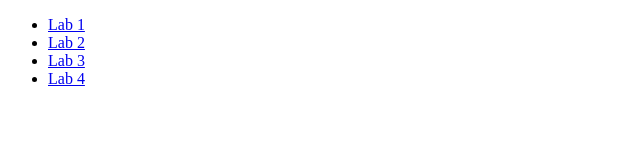
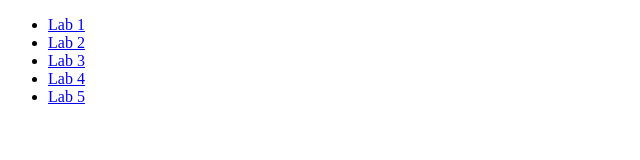
Before and after one commit to Michaelli8899/michael_personal_website, a plain HTML site: page index.html in a window 1280 px wide. Shown: the full height of the page, 0-640 px from the left. Drawn offline with Linux system fonts and the light colour scheme.

Commit message:
edit index

```diff
--- a/index.html
+++ b/index.html
@@ -12,6 +12,7 @@
         <li><a href = '67250_webdevlabs/mml2-lab2/index.html'>Lab 2</a></li>
         <li><a href = '67250_webdevlabs/mml2-lab3/index.html'>Lab 3</a></li>
         <li><a href = '67250_webdevlabs/mml2-lab4/index.html'>Lab 4</a></li>
+        <li><a href = '67250_webdevlabs/mml2-lab5/index.html'>Lab 5</a></li>
     </ul>
 
 </body>
```
